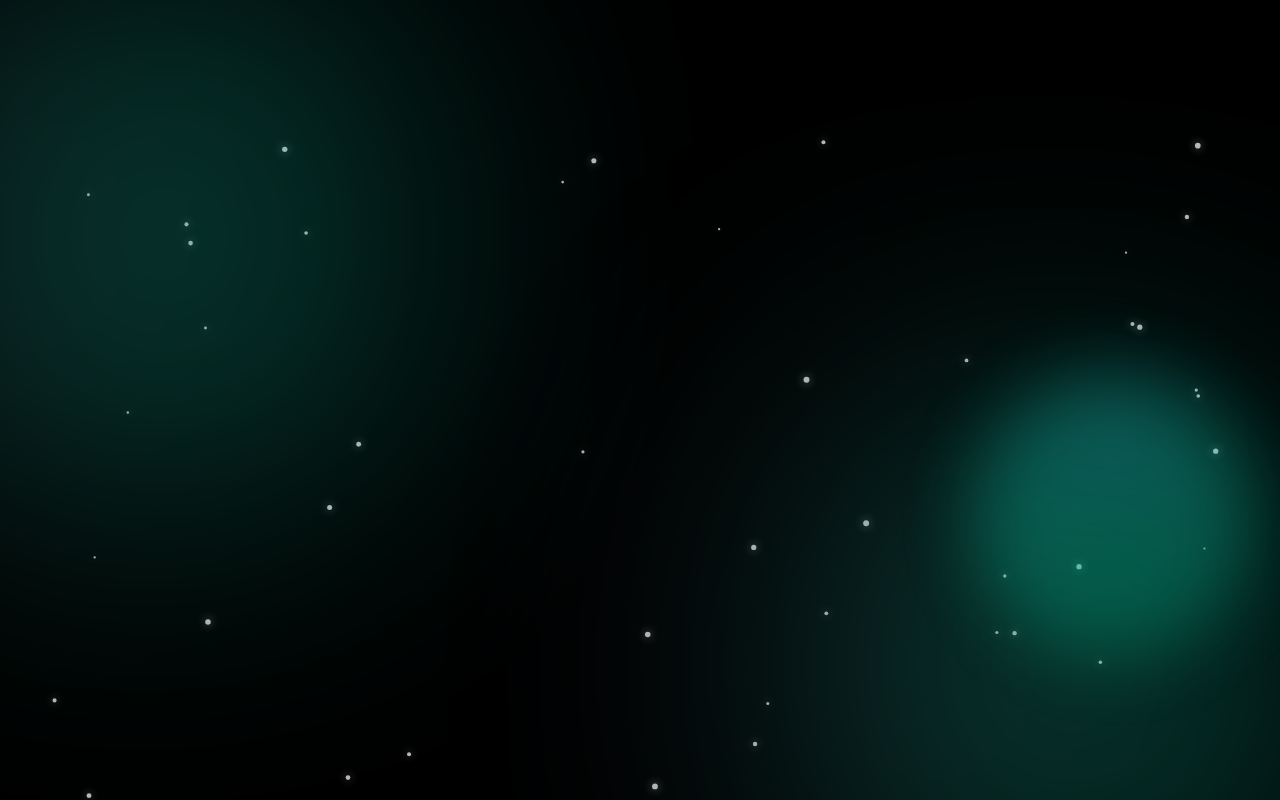
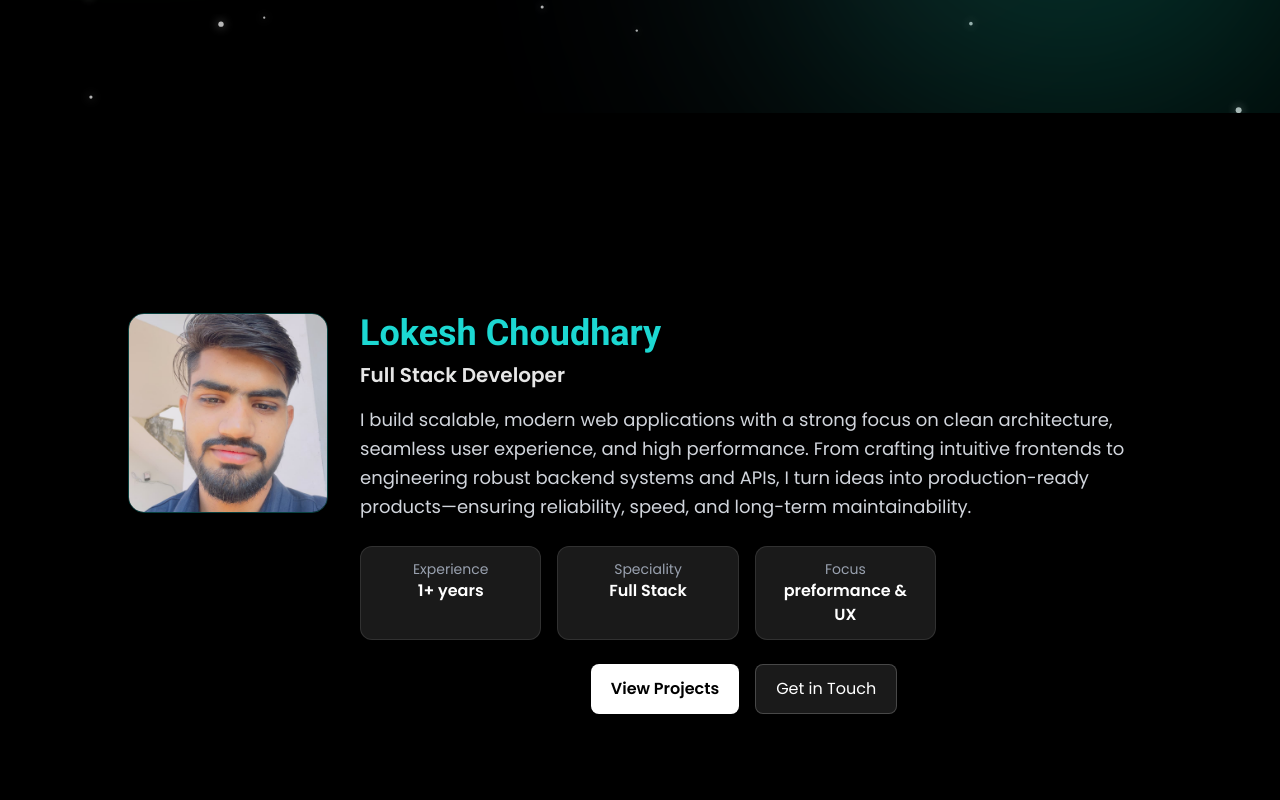
Before and after one commit to CodebyLokesh-code/Portfolio-, a React (Vite) app: page / in a window 1280 px wide. Shown: the part 687-1487 px from the top of the page. Built offline with nearby package versions, Linux system fonts and the light colour scheme.

Commit message:
Home Section added

```diff
--- a/src/App.jsx
+++ b/src/App.jsx
@@ -24,8 +24,9 @@ function App() {
       <CostomCursor/>
       {/* <ParticlesBackground/> */}
       <NavBar/>
+
+      <Home/>
       <About/>
-      <Home/>
       <Skils/>
       <Projects/>
       <Experience/>
--- a/src/section/About.jsx
+++ b/src/section/About.jsx
@@ -1,10 +1,70 @@
-import React from "react"
+import React from "react";
+import L from "../assets/L.jpeg";
+import { motion } from "framer-motion";
+import { label } from "framer-motion/client";
 
+function About() {
 
-export default function About(){
-  return(
-    <div id="about" className="min-h-screen w-full flex items-center justify-center relative bg-black text-white ">
+  const stats = [
+    {label : "Experience" , value : "1+ years"},
+    {label : "Speciality" , value : "Full Stack"},
+    {label : "Focus" , value : "preformance & UX"},
 
-    </div>
-  )
+  ]
+  return (
+    <section className="min-h-screen bg-black flex items-center justify-center px-6">
+
+      <div className="w-full max-w-5xl flex items-start gap-8">
+
+        {/* IMAGE */}
+        <motion.div
+          whileHover={{ scale: 1.05 }}
+          className="w-[140px] sm:w-[180px] md:w-[200px] h-[140px] sm:h-[180px] md:h-[200px] rounded-2xl overflow-hidden border border-[#1cd8d2]/30 shadow-xl"
+        >
+          <img
+            src={L}
+            alt="Profile"
+            className="w-full h-full object-cover"
+          />
+        </motion.div>
+
+        {/* TEXT */}
+        <div className="flex flex-col justify-start">
+          <h2 className="text-2xl sm:text-3xl md:text-4xl font-bold text-[#1cd8d2]">
+            Lokesh Choudhary
+          </h2>
+          <p className="mt-2 text-lg sm:text-xl text-white/90 font-semibold">
+            Full Stack Developer
+          </p>
+
+          <p className="mt-4 text-gray-300 leading-relaxed text-base sm:text-base sm:text-lg max-w-2xl md:max-w-3xl">
+            I build scalable, modern web applications with a strong focus on clean architecture, seamless user experience, and high performance. From crafting intuitive frontends to engineering robust backend systems and APIs, I turn ideas into production-ready products—ensuring reliability, speed, and long-term maintainability.
+          </p>
+
+          <div className="mt-6 grid grid-cols-2 sm:grid-cols-3 gap-3 sm:gap-4 max-w-xl">
+            {stats.map((item,i)=>(
+                <motion.div key={i} className="rounded-xl border border-white/10 bg-white/10 bg-white/5 px-4 py-3 text-center"
+                initial={{opacity:0 ,y:10}}
+                whileInView={{opacity:1, y:0}}
+                transition={{delay:0.5 * i , duration:0.4}}
+                viewport={{once:true , amount:0.3}}
+                >
+                  <div className="text-sm text-gray-400 ">{item.label}</div>
+                  <div className="text-base font-semibold ">{item.value}</div>
+
+                </motion.div>
+            ))}
+          </div>
+          <div className="mt-6 flex flex-cal sm:flex-row gap-3 sm:gap-4 justify-center md-justify-start">
+            <a href="#Projects" className="inline-flex items-center justify-center rounded-lg bg-white text-black font-semibold px-5 py-3 hover:bg-gray-200 transition">View Projects</a>
+            <a href="#Contact" className="px-5 py-3 inline-flex items-center bg-white/10 justify-center rounded-lg border border-white/20 transition hover:bg-white/20">Get in Touch</a>
+          </div>
+        </div>
+
+      </div>
+
+    </section>
+  );
 }
+
+export default About;
--- a/src/section/Home.jsx
+++ b/src/section/Home.jsx
@@ -3,7 +3,6 @@ import { useMemo } from 'react'
 import ParticlesBackground from "../components/ParticlesBackground"
 import { motion}  from "framer-motion"
 import { FaLinkedin, FaXTwitter,FaGithub } from 'react-icons/fa6'
-import { a, filter, label } from 'framer-motion/client'
 import avator from "../assets/avator.png"
 
 
@@ -45,8 +44,6 @@ const socials = [
   {icon : FaXTwitter , label : "X", href : "https://x.com/C99412571Lokesh"},
   {icon : FaLinkedin , label : "Linkedin", href : "https://www.linkedin.com/in/lokesh-choudhary-47054a243/h"},
   {icon : FaGithub , label : "GitHub", href : "https://github.com/CodebyLokesh-code"},
-
-
 ]
 
 
@@ -74,14 +71,12 @@ React.useEffect(() => {
 }, [subIndex, index, deleting]);
 
   return (
-    <section id='home' className='w-full h-screen relative bg-black' overflow-hidden>
+    <section id='home' className='w-full h-screen relative bg-black overflow-hidden'>
       <ParticlesBackground/>
       <div className='absolute inset-0'>
         <div className='absolute -top-32 -left-32 w-[70vw] sm:w-[z-500vw] md:w-[40vw] h-[70vw] sm:h-[50vw] md:h-[40vw] max-w-[500px] max-h-[500px] rounded-full bg-gradient-to-r from-[#302b63] via-[#00bf8f] to-[#1cd8d2] opacity-30 sm:opacity-20 md:opacity-10 blur-[100px] sm:blur-[130px] md:blur-[150px] animate-pulse'>
-
         </div>
         <div className='absolute bottom-0 right-0  w-[70vw] sm:w-[z-500vw] md:w-[40vw] h-[70vw] sm:h-[50vw] md:h-[40vw] max-w-[500px] max-h-[500px] rounded-full bg-gradient-to-r from-[#302b63] via-[#00bf8f] to-[#1cd8d2] opacity-30 sm:opacity-20 md:opacity-10 blur-[100px] sm:blur-[130px] md:blur-[150px] animate-pulse delay-500'>
-
         </div>
       </div>
 
@@ -97,7 +92,6 @@ React.useEffect(() => {
             <span>
               {roles[index].substring(0,subIndex)}
             </span>
-
             <span className='inline-block w-[2px] ml-1 bg-white animate-pulse align-middle' style={{height:"1em"}}></span>
           </motion.div>
 
@@ -121,11 +115,13 @@ React.useEffect(() => {
             web experience -- building morden , scalable, and  <br />
             lightning-fast application that make a differance
           </motion.p>
+
+          {/* Buttons + Social Icons — sab ek line mein aligned */}
           <motion.div
             initial={{ opacity: 0 }}
             animate={{ opacity: 1 }}
             transition={{ delay: 0.8, duration: 0.8 }}
-  className='mt-10 flex flex-wrap items-center justify-center gap-6'
+            className='mt-10 flex flex-wrap items-center justify-center lg:justify-start gap-4'
           >
             <a
               href="#Projects"
@@ -133,18 +129,21 @@ React.useEffect(() => {
             >
               View My Work
             </a>
-
             <a
               href="/resume.pdf" download
               className='inline-block px-6 py-3 rounded-full text-white border border-white hover:scale-105 transition-transform duration-300'
             >
               My Resume
             </a>
-</motion.div>
 
-<div className='mt-10 flex gap-5 text-2xl md:text-3xl justify-center lg:justify-start'>
-  {socials.map(({icon,label,href})=>{
-    <motion.a href="href"
+            {/* Vertical divider */}
+            <div className='w-px h-8 bg-gray-600 hidden sm:block'></div>
+
+            {/* Social Icons same line mein */}
+            <div className='flex items-center gap-4 text-2xl'>
+              {socials.map(({ icon: Icon, label, href }) => (
+                <motion.a
+                  href={href}
                   key={label}
                   target='_blank'
                   aria-label={label}
@@ -152,15 +151,13 @@ React.useEffect(() => {
                   variants={glowVariants}
                   initial="initial"
                   whileHover="hover"
-    className='text-gray-300'
+                  className='text-gray-300 hover:text-white transition-colors'
                 >
-
+                  <Icon />
                 </motion.a>
-  })}
-
+              ))}
             </div>
-
-
+          </motion.div>
 
         </div>
         </div>
@@ -170,23 +167,23 @@ React.useEffect(() => {
             style={{
               right: "10px",
               width: "min(22vw,760px)",
-    height: "min(22vw,760px)", // ✅ important
+              height: "min(22vw,760px)",
               borderRadius: "50%",
               filter: "blur(38px)",
               opacity: 0.32,
-    background:
-      "conic-gradient(from 0deg, #1cd8d2, #00bf8f, #1cd8d2)",
+              background: "conic-gradient(from 0deg, #1cd8d2, #00bf8f, #1cd8d2)",
             }}
           />
-          <motion.img src={avator} alt="Lokesh choudhary" className='absolute top-1/2 -translate-y-1/2 object-contain select-none pointer-events-none' style={{
-            right: "-30px" , width : "min(45vw , 780px)" , maxHeight : "90vh"
-          }}
+          <motion.img
+            src={avator}
+            alt="Lokesh choudhary"
+            className='absolute top-1/2 -translate-y-1/2 object-contain select-none pointer-events-none'
+            style={{ right: "-30px", width: "min(45vw , 780px)", maxHeight: "90vh" }}
             initial={{opacity:0 , y:40, scale : 0.98}}
             animate={{opacity:1 , y:0, scale : 1}}
             transition={{delay:0.2,duration:0.8}}
           />
         </div>
-
       </div>
     </section>
   )
```
Also changed, not shown: src/assets/L.jpeg (added). Lines whose indentation alone changed are shown as unchanged.
